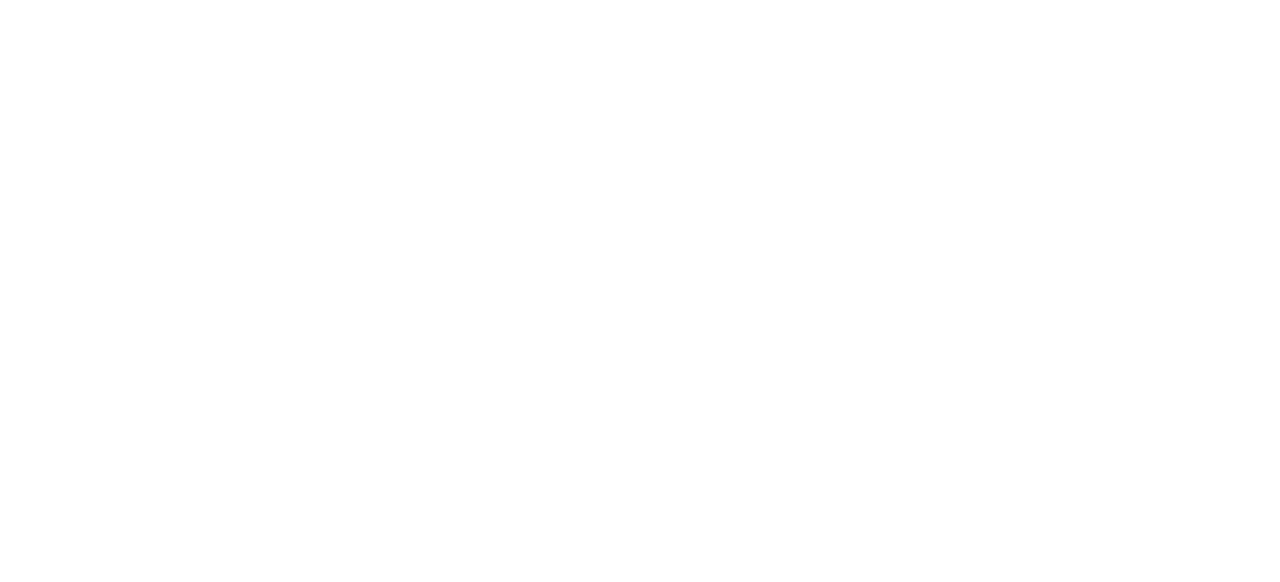
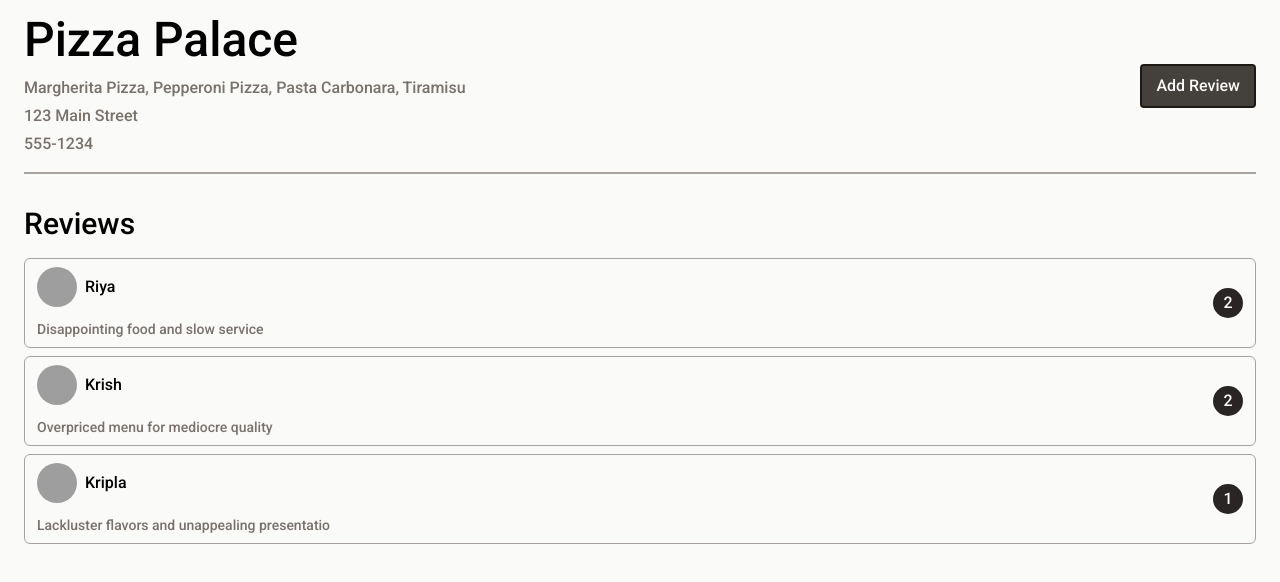
Before and after one commit to vivekbhatt07/MCR-6, a React (Vite) app: page /restaurantList/1 in a window 1280 px wide. Before the commit this address had no page. Shown: the top 582 px of the page. Built offline with nearby package versions, Linux system fonts and the light colour scheme; grey boxes are pictures that could not be loaded.

Commit message:
ADD: Detail Page

```diff
--- a/src/App.jsx
+++ b/src/App.jsx
@@ -1,6 +1,6 @@
 import React from "react";
 import { Route, Routes } from "react-router-dom";
-import { Landing } from "./Pages";
+import { Landing, Detail } from "./Pages";
 import { ToastContainer } from "react-toastify";
 
 const App = () => {
@@ -19,6 +19,7 @@
       />
       <Routes>
         <Route path="/" element={<Landing />} />
+        <Route path="/restaurantList/:restaurantId" element={<Detail />} />
       </Routes>
     </div>
   );
--- a/src/Components/OuterCard/index.jsx
+++ b/src/Components/OuterCard/index.jsx
@@ -1,4 +1,5 @@
 import React from "react";
+import { Link } from "react-router-dom";
 import Card from "../Card";
 
 const OuterCard = (props) => {
@@ -9,7 +10,9 @@
         {props.menu.map((currentMenu, menuIndex) => {
           return (
             <li key={menuIndex}>
-              <Card {...currentMenu} restaurantName={props.name} />
+              <Link to={`/restaurantList/${props.id}`}>
+                <Card {...currentMenu} restaurantName={props.name} />
+              </Link>
             </li>
           );
         })}
--- /dev/null
+++ b/src/Components/ReviewCard/index.jsx
@@ -0,0 +1,26 @@
+import React from "react";
+
+const ReviewCard = (props) => {
+  const { rating, comment, revName, pp } = props;
+  const ratingList = ["✰✰✰✰", "✰✰✰", "✰✰"];
+  return (
+    <div className="flex justify-between items-center px-3 py-2 border border-stone-400 rounded-md">
+      <div className="flex flex-col gap-3">
+        {/* Bio */}
+        <div className="flex items-center gap-2">
+          <div className="w-[40px] h-[40px] rounded-full overflow-hidden">
+            <img src={pp} alt="review" className="w-full h-full object-cover" />
+          </div>
+          <span>{revName}</span>
+        </div>
+        {/* Description */}
+        <p className="text-sm text-stone-500 font-normal">{comment}</p>
+      </div>
+      <span className="w-[30px] h-[30px] rounded-full bg-stone-800 flex justify-center items-center text-stone-50">
+        {rating}
+      </span>
+    </div>
+  );
+};
+
+export default ReviewCard;
--- a/src/Components/index.jsx
+++ b/src/Components/index.jsx
@@ -2,6 +2,7 @@
 import OuterCard from "./OuterCard";
 import ModalProvider from "./ModalProvider";
 import PageContainer from "./PageContainer";
+import ReviewCard from "./ReviewCard";
 import {
   ContainedActionBtn,
   IconActionBtn,
@@ -18,4 +19,5 @@
   OutlinedActionBtn,
   TextActionLink,
   OuterCard,
+  ReviewCard,
 };
--- /dev/null
+++ b/src/Pages/Detail/index.jsx
@@ -0,0 +1,57 @@
+import React from "react";
+import { useParams } from "react-router-dom";
+import {
+  ContainedActionBtn,
+  PageContainer,
+  ReviewCard,
+} from "../../Components";
+import { useData } from "../../Context/DataContext";
+
+const Detail = () => {
+  const { restaurantId } = useParams();
+  const { restaurantList } = useData();
+
+  const getRestaurant = restaurantList.find((currentRestaurant) => {
+    return currentRestaurant.id == restaurantId;
+  });
+
+  return (
+    <PageContainer className="flex flex-col">
+      <div className="flex justify-between pb-4 border-b-2 border-stone-400">
+        <div className="flex flex-col gap-1">
+          <h1 className="text-5xl mb-2">{getRestaurant?.name}</h1>
+          <p className="text-stone-500 font-normal">
+            {getRestaurant?.menu
+              .map((currentMenuItem) => {
+                return currentMenuItem.name;
+              })
+              .join(",  ")}
+          </p>
+          <span className="text-stone-500 font-normal">
+            {getRestaurant?.address}
+          </span>
+          <span className="text-stone-500 font-normal">
+            {getRestaurant?.phone}
+          </span>
+        </div>
+        <div className="flex items-center">
+          <ContainedActionBtn>Add Review</ContainedActionBtn>
+        </div>
+      </div>
+      <div className="flex flex-col gap-4 pt-8">
+        <h3 className="text-3xl">Reviews</h3>
+        <ul className="flex flex-col gap-2">
+          {getRestaurant?.ratings.map((currentRating, ratingIndex) => {
+            return (
+              <li key={ratingIndex}>
+                <ReviewCard {...currentRating} />
+              </li>
+            );
+          })}
+        </ul>
+      </div>
+    </PageContainer>
+  );
+};
+
+export default Detail;
--- a/src/Pages/Landing/index.jsx
+++ b/src/Pages/Landing/index.jsx
@@ -25,10 +25,8 @@
                     setCurrentCuisine(activeCuisine.id);
                   }}
                   btnStyle={{
-                    outline:
-                      activeCuisine.id == currentCuisine.name
-                        ? "2px solid red"
-                        : "2px solid transparent",
+                    backgroundColor:
+                      activeCuisine.id == currentCuisine && "orange",
                   }}
                 >
                   {activeCuisine.name}
--- a/src/Pages/index.jsx
+++ b/src/Pages/index.jsx
@@ -1,3 +1,4 @@
 import Landing from "./Landing";
+import Detail from "./Detail";
 
-export { Landing };
+export { Landing, Detail };
```
